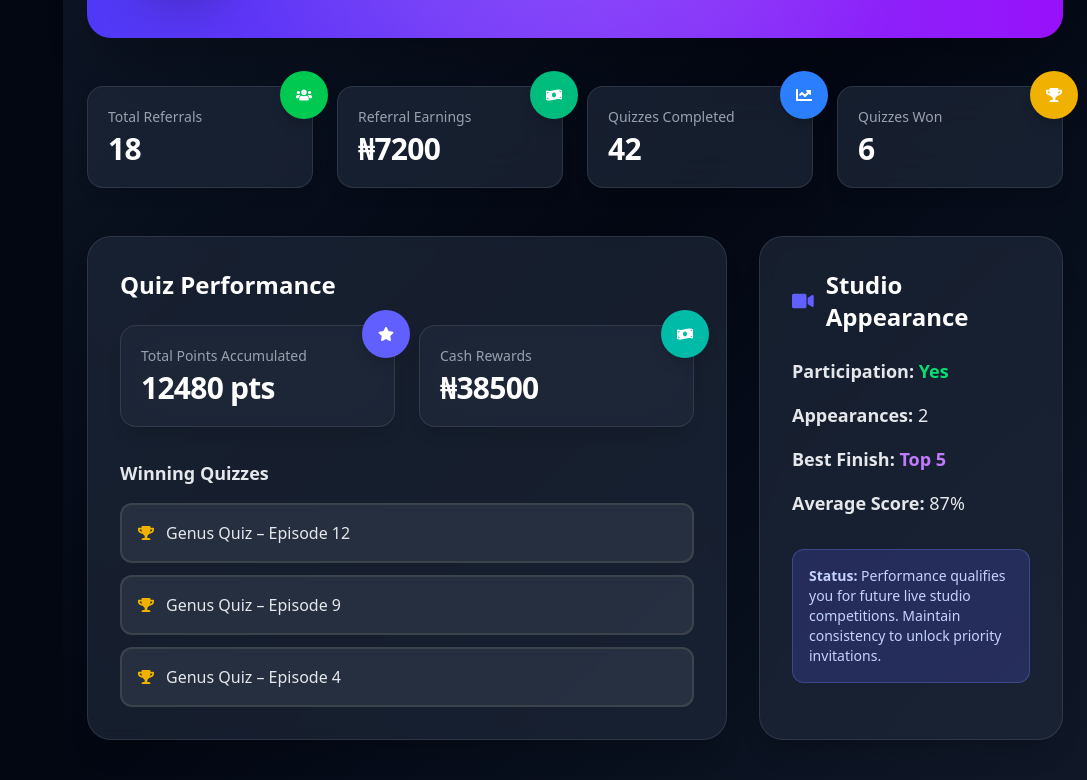
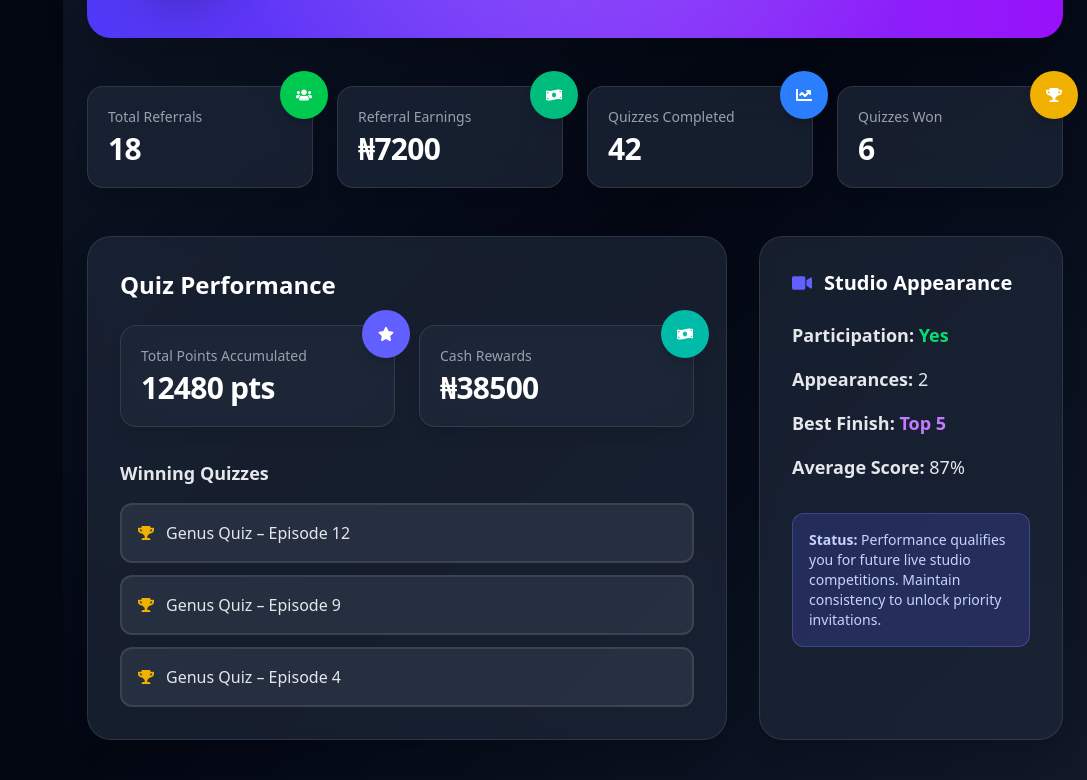
Before and after one commit to nitoC/genus_lab, a Next.js app: page /profile/view in a window 1280 px wide. Shown: the part 1094-1874 px from the top of the page, without its empty margins (193-1280 px from the left). Built offline with nearby package versions, Linux system fonts and the light colour scheme; no server answers.

Commit message:
fix: rank text

```diff
--- a/src/app/(dashboard)/profile/view/page.tsx
+++ b/src/app/(dashboard)/profile/view/page.tsx
@@ -231,7 +231,7 @@ export default function ProfilePage() {
 
             {/* STUDIO */}
             <div className="bg-white dark:bg-gray-800/70 backdrop-blur rounded-3xl p-8 shadow-xl border border-gray-200 dark:border-white/10">
-              <h2 className="text-2xl font-extrabold mb-6 flex items-center gap-3 text-gray-900 dark:text-white">
+              <h2 className="text-xl font-extrabold mb-6 flex items-center gap-3 text-gray-600 dark:text-white">
                 <FaVideo className="text-indigo-500" />
                 Studio Appearance
               </h2>
```
